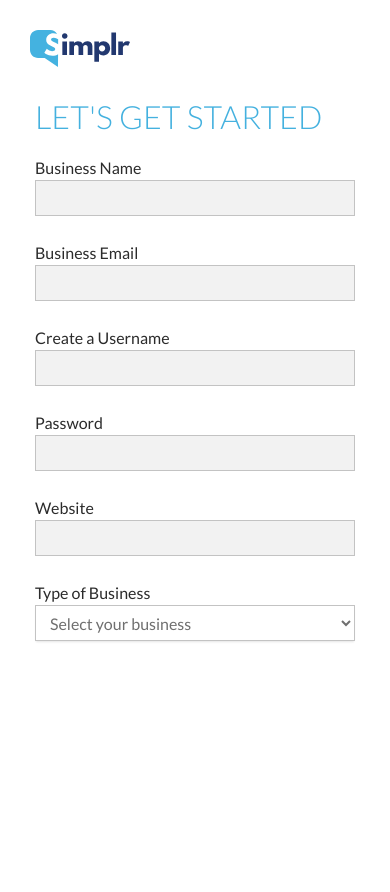
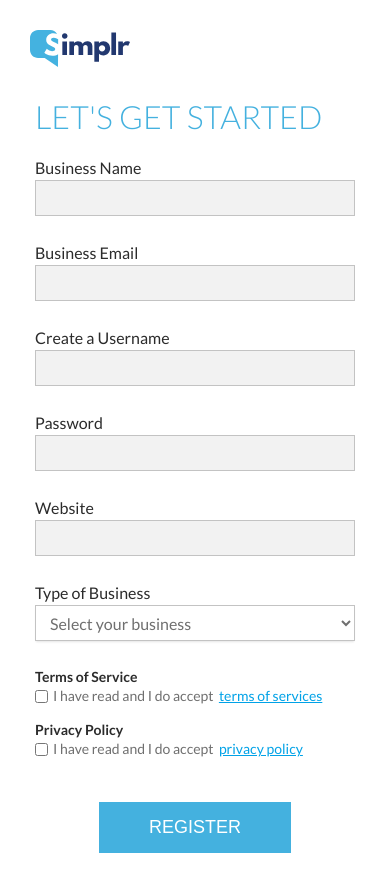
Before and after one commit to Kaleidics/simplr, a React (Create React App) app: page / in a window 390 px wide. Shown: the top 892 px of the page. Built offline with nearby package versions, Linux system fonts and the light colour scheme.

Commit message:
adds button and fix responsiveness

```diff
--- /dev/null
+++ b/src/StyledComponents/StyledButton.js
@@ -0,0 +1,18 @@
+import styled, { css } from 'styled-components';
+
+export const GeneralButton = css`
+    padding: 1.5rem 5rem;
+    color: #fff;
+    font-size: 1.8rem;
+    background-color: #000;
+    border: none;
+    display: inherit;
+    cursor: pointer;
+    text-transform: uppercase;
+    margin: 0 auto;
+`;
+
+export const BlueButton = styled.button`
+    ${GeneralButton}
+    background-color: #44b1df;
+`;
--- a/src/StyledComponents/StyledInputs.js
+++ b/src/StyledComponents/StyledInputs.js
@@ -36,3 +36,37 @@ export const Select = styled.select`
     box-shadow: 0 2px 2px -1px #e5e5e5;
     background-color: transparent;
 `;
+
+
+export const CheckBoxWrapper = styled.div`
+           margin-bottom: 1.5rem;
+
+           div {
+               color: #2b2b2b;
+               font-size: 1.4rem;
+               line-height: 1.5;
+               font-weight: 700;
+           }
+
+           a,
+           a:link,
+           a:visited {
+               color: #00a2e7;
+           }
+       `;
+
+export const CheckBoxLabel = styled.label`
+           font-size: 1.4rem;
+           color: #6f6f6f;
+       `;
+
+export const CheckBox = styled.input`
+    width: 1.3rem;
+    height: 1.3rem;
+    padding: 0;
+    margin: 0 .5rem 0 0;
+    vertical-align: bottom;
+    position: relative;
+    top: -1px;
+    *overflow: hidden;
+`;
--- a/src/StyledComponents/StyledSignUp.js
+++ b/src/StyledComponents/StyledSignUp.js
@@ -6,7 +6,7 @@ export const FormWrapper = styled.div`
     align-items: center;
     width: 65.6rem;
     height: 90.6rem;
-    margin: 5% 0;
+    margin: 10rem 0;
     padding: 3rem;
     background-color: #fff;
     box-shadow: 1px 1px 3px 2px #f5f5f5;
@@ -20,7 +20,7 @@ export const FormWrapper = styled.div`
 export const Form = styled.form`
     width: 32rem;
 
-    @media (max-width: 320px) {
+    @media (max-width: 360px) {
         width: 26rem;
     }
 `;
--- a/src/StyledComponents/index.js
+++ b/src/StyledComponents/index.js
@@ -1,3 +1,4 @@
-export { Label, Input, Select } from './StyledInputs';
+export { Label, Input, Select, CheckBoxWrapper, CheckBox, CheckBoxLabel } from './StyledInputs';
 export { FormWrapper, Form, Fieldset, Legend } from './StyledSignUp';
 export { ImageTopLeft } from './StyledImages';
+export { GeneralButton, BlueButton } from './StyledButton';
--- /dev/null
+++ b/src/components/FormCheckBox.js
@@ -0,0 +1,17 @@
+import React from "react";
+import { CheckBoxWrapper, CheckBoxLabel, CheckBox } from "../StyledComponents/index";
+
+export default function FormCheckBox(props) {
+    return (
+        <CheckBoxWrapper>
+            <div>{props.label}</div>
+            <CheckBoxLabel htmlFor={props.id}>
+                <CheckBox id={props.id} type={props.type} />
+                I have read and I do accept &nbsp;
+                <a target="_blank" href={props.optionLink} rel="noopener noreferrer">
+                    {props.labelOption}
+                </a>
+            </CheckBoxLabel>
+        </CheckBoxWrapper>
+    );
+}
--- a/src/components/SignUp.js
+++ b/src/components/SignUp.js
@@ -1,8 +1,9 @@
 import React from 'react';
-import { FormWrapper, Form, Fieldset, Legend, ImageTopLeft } from "../StyledComponents/index";
+import { FormWrapper, Form, Fieldset, Legend, ImageTopLeft, CheckBox, BlueButton } from "../StyledComponents/index";
 
 import FormInput from '../components/FormInput';
 import FormSelect from '../components/FormSelect';
+import FormCheckBox from '../components/FormCheckBox'
 
 import logo from '../assets/logo.svg';
 
@@ -13,7 +14,7 @@ export default class SignUp extends React.Component {
         return (
             <FormWrapper>
                 <ImageTopLeft src={logo} alt="simplr" />
-                <Form>
+                <Form noValidate>
                     <Fieldset>
                         <Legend>let's get started</Legend>
                         <FormInput id={"business"} label={"Business Name"} type={"text"} />
@@ -22,7 +23,10 @@ export default class SignUp extends React.Component {
                         <FormInput id={"password"} label={"Password"} type={"password"} />
                         <FormInput id={"website"} label={"Website"} type={"text"} />
                         <FormSelect id={"type"} label={"Type of Business"} options={["Daycare", "Restaurant", "Dealership"]} />
+                        <FormCheckBox id={"terms"} label={"Terms of Service"} labelOption={"terms of services"} optionLink={"https://www.simplr.ai/"} type={"checkbox"} />
+                        <FormCheckBox id={"terms"} label={"Privacy Policy"} labelOption={"privacy policy"} optionLink={"https://www.simplr.ai/"} type={"checkbox"} />
                     </Fieldset>
+                    <BlueButton>Register</BlueButton>
                 </Form>
             </FormWrapper>
         );
```
